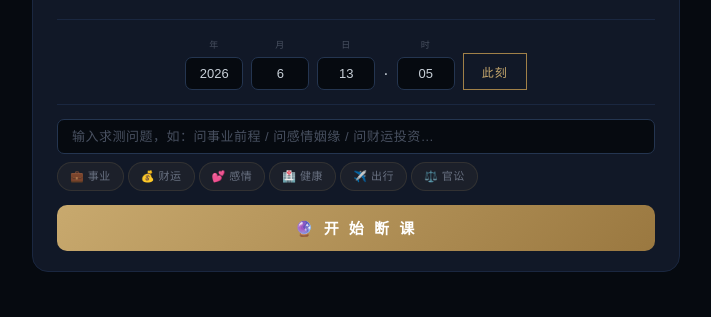
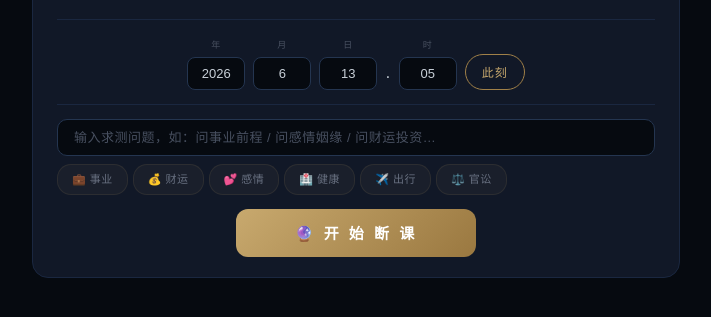
Before and after one commit to LinBoomBoom/liuren-web, a website: page public/index.html in a window 1280 px wide. Shown: the part 335-652 px from the top of the page, without its empty margins (284-995 px from the left). Drawn offline with Linux system fonts and the light colour scheme.

Commit message:
polish: rounded ghost btn, shorter go btn, hover effects, input glow

```diff
--- a/public/index.html
+++ b/public/index.html
@@ -34,18 +34,18 @@
 .td-show .td-sub{font-size:13px;color:var(--dim);margin-top:4px;letter-spacing:1px}
 .td-show .td-bazi{font-size:16px;color:var(--gold);letter-spacing:3px;font-weight:600;margin-top:8px}
 /* 选择器行 */
-.sel-row{display:flex;gap:8px;flex-wrap:wrap;justify-content:center;align-items:center;padding-top:18px;border-top:1px solid var(--border)}
+.sel-row{display:flex;gap:8px;flex-wrap:wrap;justify-content:center;align-items:flex-end;padding-top:18px;border-top:1px solid var(--border)}
 .sel-row .sg{display:flex;flex-direction:column;align-items:center;gap:4px}
 .sel-row .sg label{font-size:9px;color:var(--dim2);letter-spacing:1px}
-.sel-row .sg select{background:var(--bg);border:1px solid var(--border2);border-radius:7px;color:var(--text);padding:8px 6px;font-size:13px;outline:none;text-align:center;appearance:none;-webkit-appearance:none;cursor:pointer;min-width:58px;transition:.2s;font-family:var(--font)}
-.sel-row .sg select:focus{border-color:var(--gold)}
+.sel-row .sg select{background:var(--bg);border:1px solid var(--border2);border-radius:8px;color:var(--text);padding:8px 6px;font-size:13px;outline:none;text-align:center;appearance:none;-webkit-appearance:none;cursor:pointer;min-width:58px;transition:border-color .2s,box-shadow .2s;font-family:var(--font)}
+.sel-row .sg select:focus{border-color:var(--gold);box-shadow:0 0 0 2px rgba(200,169,110,.15)}
 .sel-row .sg select:hover{border-color:var(--dim)}
-.sel-row .sg split{color:var(--dim2);font-size:12px;padding-top:2px}
-.sel-row .btn-ghost{align-self:flex-end}
-.btn{background:linear-gradient(135deg,#c8a96e,#9a7840);color:#fff;border:none;border-radius:8px;padding:10px 24px;font-size:13px;cursor:pointer;letter-spacing:1px;font-weight:600;height:40px;transition:opacity .2s}
-.btn:hover{opacity:.88}
-.btn-go{width:100%;margin-top:14px;height:46px;font-size:15px;letter-spacing:3px;border-radius:10px}
-.btn-ghost{background:transparent;border:1px solid var(--gold2);color:var(--gold);padding:9px 18px;font-size:12px;letter-spacing:1px}
+.btn{background:linear-gradient(135deg,#c8a96e,#9a7840);color:#fff;border:none;border-radius:10px;padding:10px 24px;font-size:13px;cursor:pointer;letter-spacing:1px;font-weight:600;height:42px;transition:all .25s ease}
+.btn:hover{opacity:.92;transform:translateY(-1px);box-shadow:0 4px 12px rgba(200,169,110,.25)}
+.btn:active{transform:translateY(0)}
+.btn-go{display:block;width:240px;margin:14px auto 0;height:48px;font-size:15px;letter-spacing:3px;border-radius:12px}
+.btn-ghost{background:transparent;border:1px solid var(--gold2);color:var(--gold);padding:8px 16px;font-size:12px;cursor:pointer;letter-spacing:1px;border-radius:20px;height:36px;transition:all .25s ease}
+.btn-ghost:hover{border-color:var(--gold);color:var(--gold3);background:rgba(200,169,110,.08);transform:translateY(-1px)}
 
 /* ===== 信息条 ===== */
 .ibar{display:flex;flex-wrap:wrap;gap:8px;margin-bottom:20px}
@@ -74,21 +74,19 @@
 
 /* ===== 求测问题 ===== */
 .qwrap{display:flex;gap:8px;align-items:center;flex-wrap:wrap;padding-top:14px;border-top:1px solid var(--border);margin-top:14px}
-.qwrap input{flex:1;min-width:200px;background:var(--bg);border:1px solid var(--border2);border-radius:7px;color:var(--text);padding:9px 14px;font-size:13px;outline:none;letter-spacing:.5px;transition:.2s;font-family:var(--font);placeholder-color:var(--dim2)}
-.qwrap input:focus{border-color:var(--gold)}
+.qwrap input{flex:1;min-width:200px;background:var(--bg);border:1px solid var(--border2);border-radius:10px;color:var(--text);padding:10px 16px;font-size:13px;outline:none;letter-spacing:.5px;transition:border-color .25s,box-shadow .25s;font-family:var(--font)}
+.qwrap input:focus{border-color:var(--gold);box-shadow:0 0 0 2px rgba(200,169,110,.12)}
 .qwrap input::placeholder{color:var(--dim2)}
-.qcat{display:flex;gap:4px;flex-wrap:wrap;align-items:center}
-.qcat .qc{background:rgba(200,169,110,.06);border:1px solid rgba(200,169,110,.12);color:var(--dim);border-radius:16px;padding:4px 12px;font-size:11px;cursor:pointer;transition:.2s;letter-spacing:.5px;white-space:nowrap;user-select:none}
-.qcat .qc:hover{border-color:rgba(200,169,110,.3);color:var(--gold3)}
-.qcat .qc.on{background:rgba(200,169,110,.15);border-color:var(--gold2);color:var(--gold)}
-/* ===== Footer ===== */
-.ft{text-align:center;padding:32px 0 20px;color:var(--dim2);font-size:10px;border-top:1px solid var(--border);margin-top:4px;letter-spacing:1px}
-
+.qcat{display:flex;gap:5px;flex-wrap:wrap;align-items:center}
+.qcat .qc{background:rgba(200,169,110,.05);border:1px solid rgba(200,169,110,.1);color:var(--dim);border-radius:14px;padding:5px 14px;font-size:11px;cursor:pointer;transition:all .2s ease;letter-spacing:.5px;white-space:nowrap;user-select:none}
+.qcat .qc:hover{border-color:var(--gold2);color:var(--gold3);background:rgba(200,169,110,.1);transform:translateY(-1px)}
+.qcat .qc.on{background:rgba(200,169,110,.15);border-color:var(--gold2);color:var(--gold);font-weight:500}
 @media(max-width:480px){
   .hd h1{font-size:22px}
   .td-show .td-main{font-size:22px}
   .sel-row .sg select{min-width:50px;font-size:12px;padding:7px 4px}
   .an-card{padding:20px 16px}
+  .btn-go{width:100%}
 }
 </style>
 </head>
```
